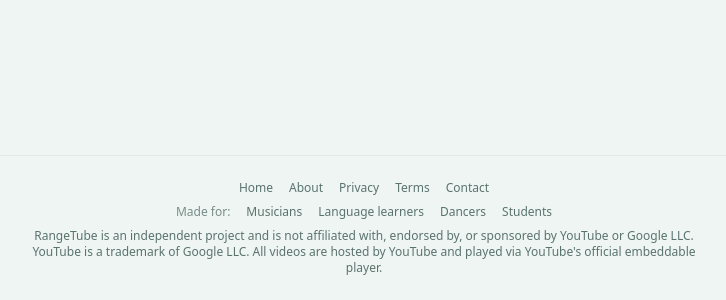
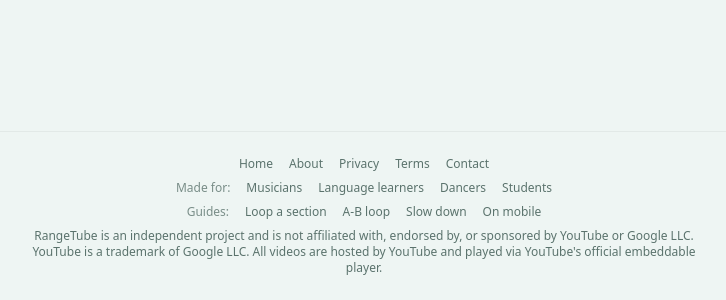
Before and after one commit to salvarecuero/rangetube, an Astro site: page / in a window 1280 px wide. Shown: the part 500-800 px from the top of the page, without its empty margins (276-1002 px from the left). Built offline with nearby package versions, Linux system fonts and the light colour scheme; Astro itself is replaced by a stand-in of ours.

Commit message:
feat(seo): footer 'Guides' internal-link row

```diff
--- a/src/components/Footer.astro
+++ b/src/components/Footer.astro
@@ -1,5 +1,5 @@
 ---
-import { FOOTER_LINKS, USE_CASE_LINKS, NON_AFFILIATION, CONTACT_EMAIL } from "../lib/site";
+import { FOOTER_LINKS, USE_CASE_LINKS, HOWTO_LINKS, NON_AFFILIATION, CONTACT_EMAIL } from "../lib/site";
 ---
 
 <footer class="mt-auto border-t border-black/5 px-4 py-6 text-center text-xs text-muted">
@@ -11,5 +11,9 @@
     <span class="text-muted/80">Made for:</span>
     {USE_CASE_LINKS.map((l) => <a class="hover:underline" href={l.href}>{l.label}</a>)}
   </nav>
+  <nav class="mb-2 flex flex-wrap items-center justify-center gap-x-4 gap-y-1">
+    <span class="text-muted/80">Guides:</span>
+    {HOWTO_LINKS.map((l) => <a class="hover:underline" href={l.href}>{l.label}</a>)}
+  </nav>
   <p class="mx-auto max-w-2xl">{NON_AFFILIATION}</p>
 </footer>
```
